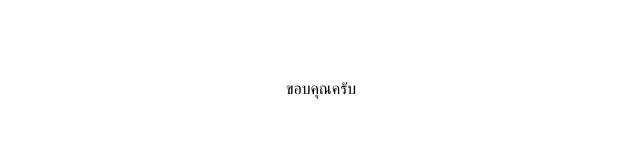
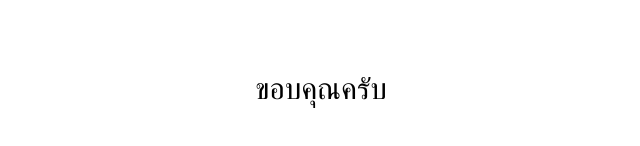
Before and after one commit to Wasin137/restroom-rating, a Next.js app: page / in a window 1280 px wide. Shown: the part 312-458 px from the top of the page, without its empty margins (319-959 px from the left). Built offline with nearby package versions, Linux system fonts and the light colour scheme.

Commit message:
rename Card component and remove 'use client'

```diff
--- a/app/page.js
+++ b/app/page.js
@@ -1,9 +1,9 @@
-import Card from "@/src/card"
-
 export default function Home() {
   return (
     <div className="flex justify-center items-center min-h-screen p-2">
+      <p className="text-3xl">
         ขอบคุณครับ
+      </p>
     </div>
   )
 }
--- a/src/card.js
+++ b/src/card.js
@@ -1,9 +1,7 @@
-'use client'
-
 import React from 'react'
 import { useRouter } from 'next/navigation'
 
-export default function card({ room }) {
+export default function Card({ room }) {
 
     const router = useRouter()
 
```
